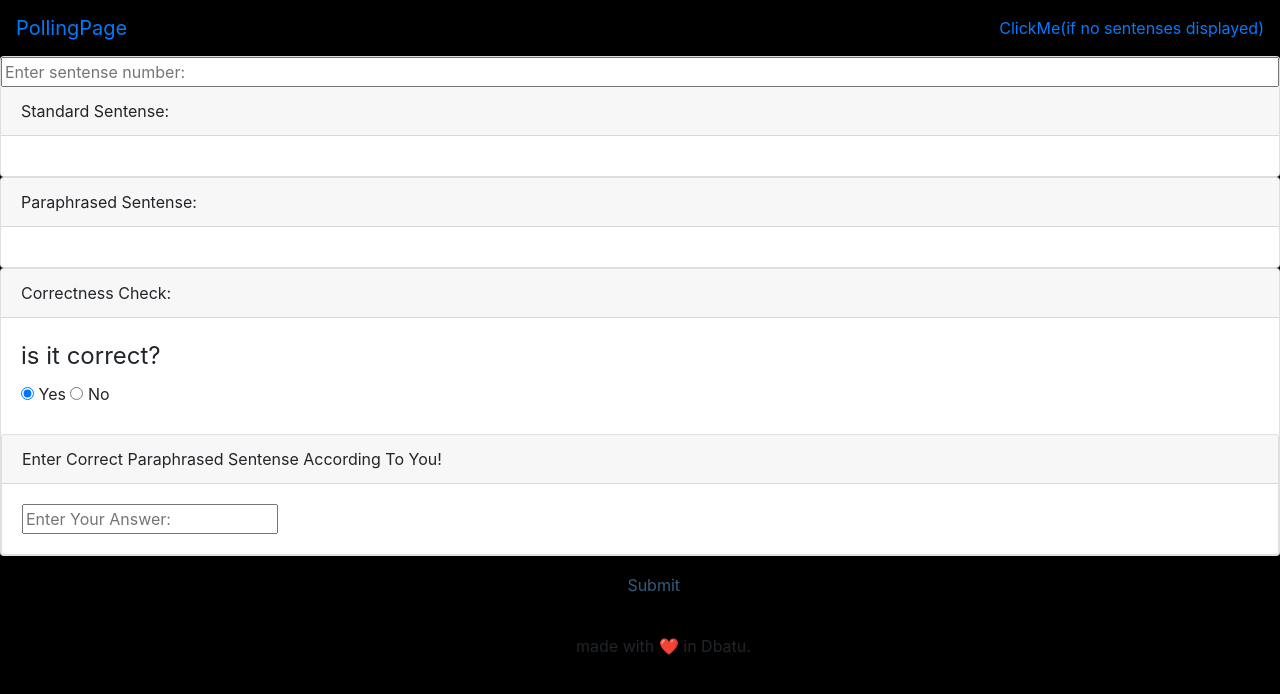
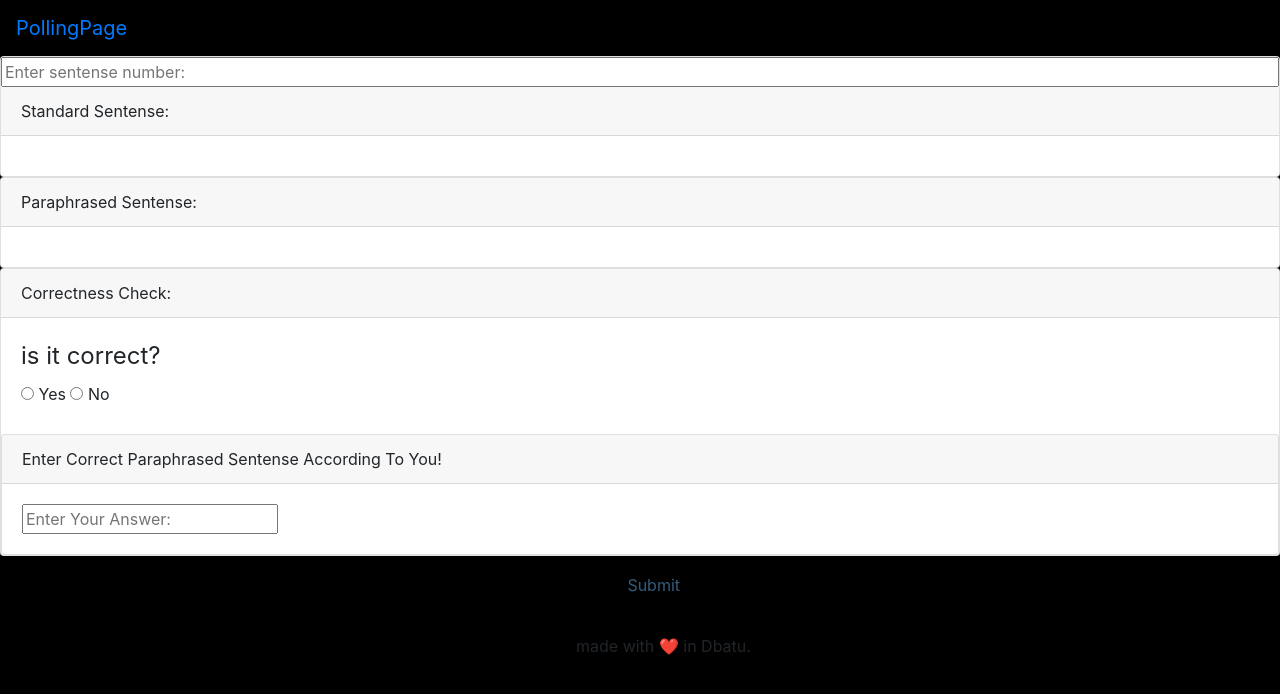
Before and after one commit to nileshub/PollingPage, a plain HTML site: page index.html in a window 1280 px wide. Drawn offline with Linux system fonts and the light colour scheme.

Commit message:
Update 1.0

```diff
--- a/index.html
+++ b/index.html
@@ -13,7 +13,6 @@
 
         <div class="navbar navbar-epand-lg ">
            <a class="navbar-brand" href="">PollingPage</a>
-           <a href="">ClickMe(if no sentenses displayed)</a>
         </div>
 
 
@@ -65,7 +64,7 @@
                         <legend>is it correct?</legend>
                             <div>
                                 <input type="radio" id="Choice1"
-                                name="data[is it correct?]" value="Yes" checked>
+                                name="data[is it correct?]" value="Yes">
                                 <label for="contactChoice1">Yes</label>
 
                                 <input type="radio" id="Choice2"
```
